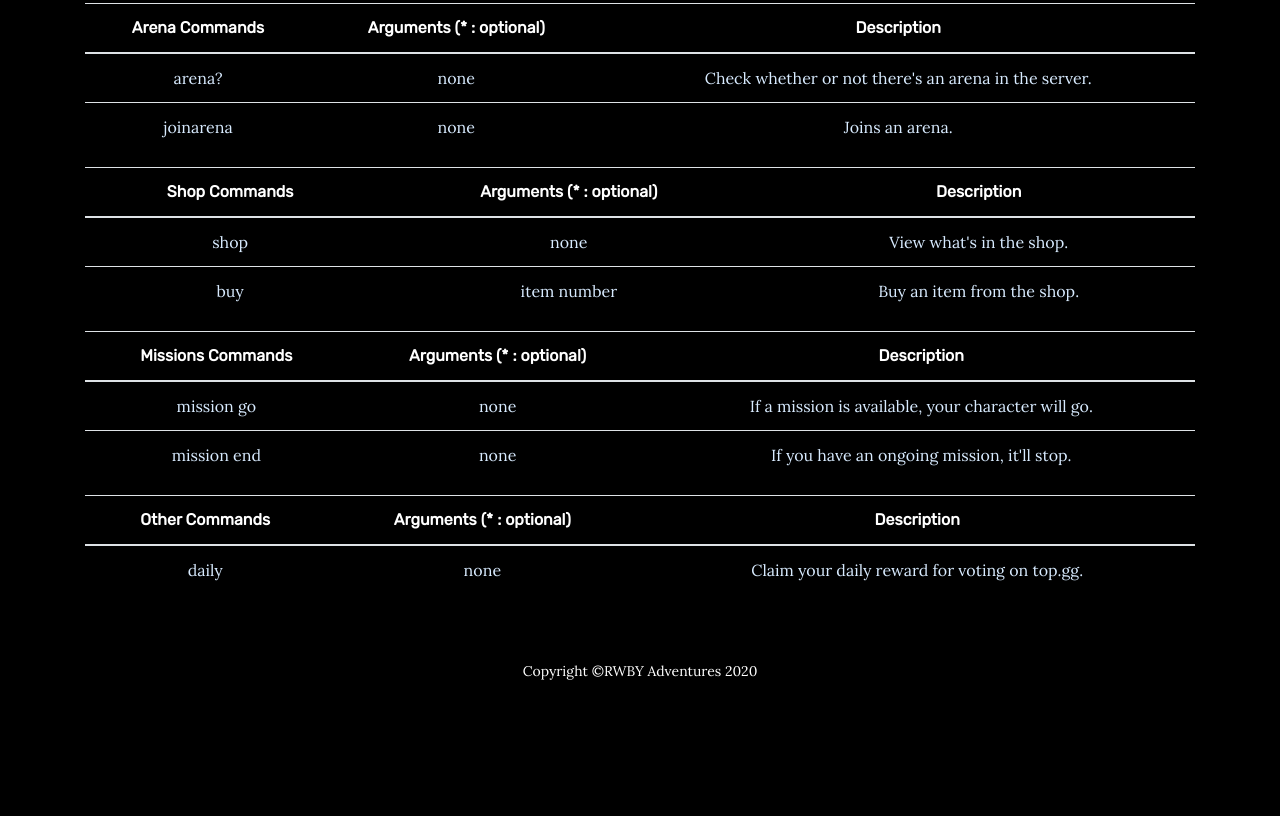
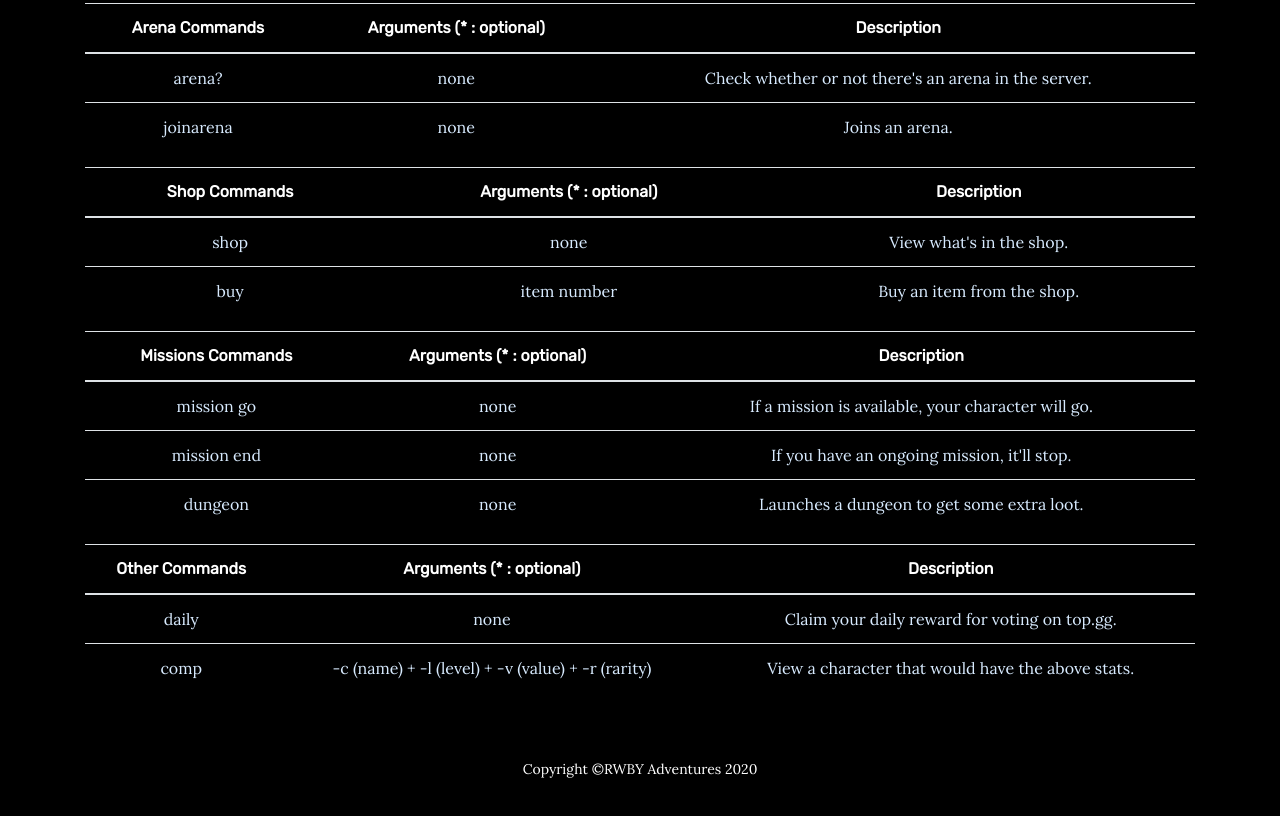
Before and after one commit to yyewolf/yyewolf.github.io, a plain HTML site: page docs.html in a window 1280 px wide. Shown: the part 1813-2629 px from the top of the page. Before the commit the page ends 2545 px from the top, so only its background shows below. Drawn offline with nearby package versions, Linux system fonts and the light colour scheme.

Commit message:
Update docs.html

```diff
--- a/docs.html
+++ b/docs.html
@@ -299,6 +299,11 @@
                                     <td>none</td>
                                     <td>If you have an ongoing mission, it'll stop.</td>
                                 </tr>
+                                <tr>
+                                    <td>dungeon</td>
+                                    <td>none</td>
+                                    <td>Launches a dungeon to get some extra loot.</td>
+                                </tr>
                             </tbody>
                         </table>
                     </div>
@@ -316,6 +321,11 @@
                                     <td>daily</td>
                                     <td>none</td>
                                     <td>Claim your daily reward for voting on top.gg.</td>
+                                </tr>
+                                <tr>
+                                    <td>comp</td>
+                                    <td>-c (name) + -l (level) + -v (value) + -r (rarity)</td>
+                                    <td>View a character that would have the above stats.</td>
                                 </tr>
                             </tbody>
                         </table>
```
